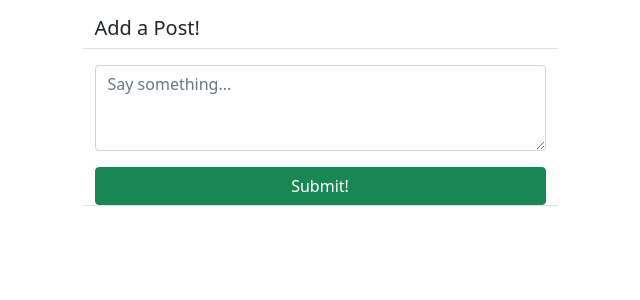
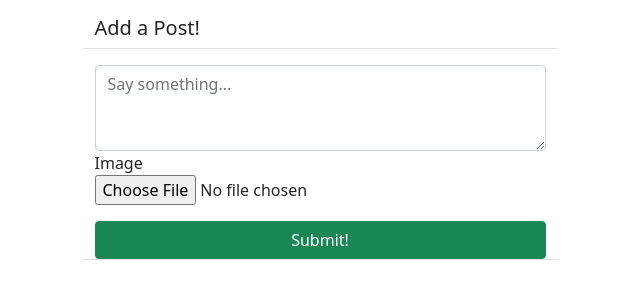
Before and after one commit to extreme1337/SocialNetwork, a Django app: page /social/ in a window 1280 px wide. Shown: the part 56-356 px from the top of the page, without its empty margins (320-960 px from the left). Run offline with Django 4.2, Linux system fonts and the light colour scheme; a user stored in the database is signed in; data comes from the database, SQL or seed files in the repository; both versions use the stored data as it was after the commit; some libraries are stand-ins or nearby versions.

Commit message:
added images to posts

```diff
--- a/social/forms.py
+++ b/social/forms.py
@@ -10,9 +10,10 @@ class PostForm(forms.ModelForm):
             'placeholder': 'Say something...',
         })
     )
+    image = forms.ImageField(required=False)
     class Meta:
         model = Post
-        fields = ['body']
+        fields = ['body', 'image']
 
 class CommentForm(forms.ModelForm):
     comment = forms.CharField(
--- a/social/models.py
+++ b/social/models.py
@@ -9,6 +9,7 @@ from django.dispatch import receiver
 # Create your models here.
 class Post(models.Model):
     body = models.TextField()
+    image = models.ImageField(upload_to='uploads/post_photos', blank=True, null=True)
     created_on = models.DateTimeField(default=timezone.now)
     author = models.ForeignKey(User, on_delete=models.CASCADE)
     likes = models.ManyToManyField(User, blank=True, related_name='likes')
--- a/social/templates/social/post_edit.html
+++ b/social/templates/social/post_edit.html
@@ -16,7 +16,7 @@
         </div>
         <div class="row justify-content-center mt-3 mb-5">
             <div class="col-md-5 col-sm-12 border-bottom">
-                <form method="POST">
+                <form method="POST" enctype="multipart/form-data">
                     {% csrf_token %}
                     {{form | crispy}}
                     <div class="d-grid gap-2">
--- a/social/templates/social/post_list.html
+++ b/social/templates/social/post_list.html
@@ -11,7 +11,7 @@
         </div>
         <div class="row justify-content-center mt-3 mb-5">
             <div class="col-md-5 col-sm-12 border-bottom">
-                <form method="POST">
+                <form method="POST" enctype="multipart/form-data">
                     {% csrf_token %}
                     {{form | crispy}}
                     <div class="d-grid gap-2">
@@ -32,6 +32,9 @@
                     </p>
                 </div>
                 <div class="position-relative">
+                    {% if post.image %}
+                        <img src="{{post.image.url}}" class="post-image"/>
+                    {% endif %}
                     <p>{{post.body}}</p>
                     <a href="{% url 'post-detail' post.pk %}" class="stretched-link"></a>
                 </div>
--- a/social/templates/social/profile.html
+++ b/social/templates/social/profile.html
@@ -79,6 +79,9 @@
                     </p>
                 </div>
                 <div class="position-relative">
+                    {% if post.image %}
+                        <img src="{{post.image.url}}" class="post-image"/>
+                    {% endif %}
                     <p>{{post.body}}</p>
                     <a href="{% url 'post-detail' post.pk %}" class="stretched-link"></a>
                 </div>
--- a/social/views.py
+++ b/social/views.py
@@ -28,8 +28,11 @@ class PostListView(LoginRequiredMixin, View):
         return render(request, 'social/post_list.html', context)
 
     def post(self, request, *args, **kwargs):
-        posts = Post.objects.all().order_by('-created_on')
-        form = PostForm(request.POST)
+        logged_in_user = request.user
+        posts = Post.objects.filter(
+            author__profile__followers__in=[logged_in_user.id]
+        ).order_by('-created_on')
+        form = PostForm(request.POST, request.FILES)
 
         if form.is_valid():
             new_post = form.save(commit=False)
--- a/static/style.css
+++ b/static/style.css
@@ -19,6 +19,13 @@
 .post-img {
     float: left;
     margin-right: 1rem;
+}
+
+.post-image {
+    max-width: 100%;
+    height: auto;
+    border-radius: 10px;
+    margin-bottom: 10px;
 }
 
 .child-comment {
```
Also changed, not shown: requirements.txt (added, +20 -0 lines), db.sqlite3, social/migrations/0009_post_image.py (added).
